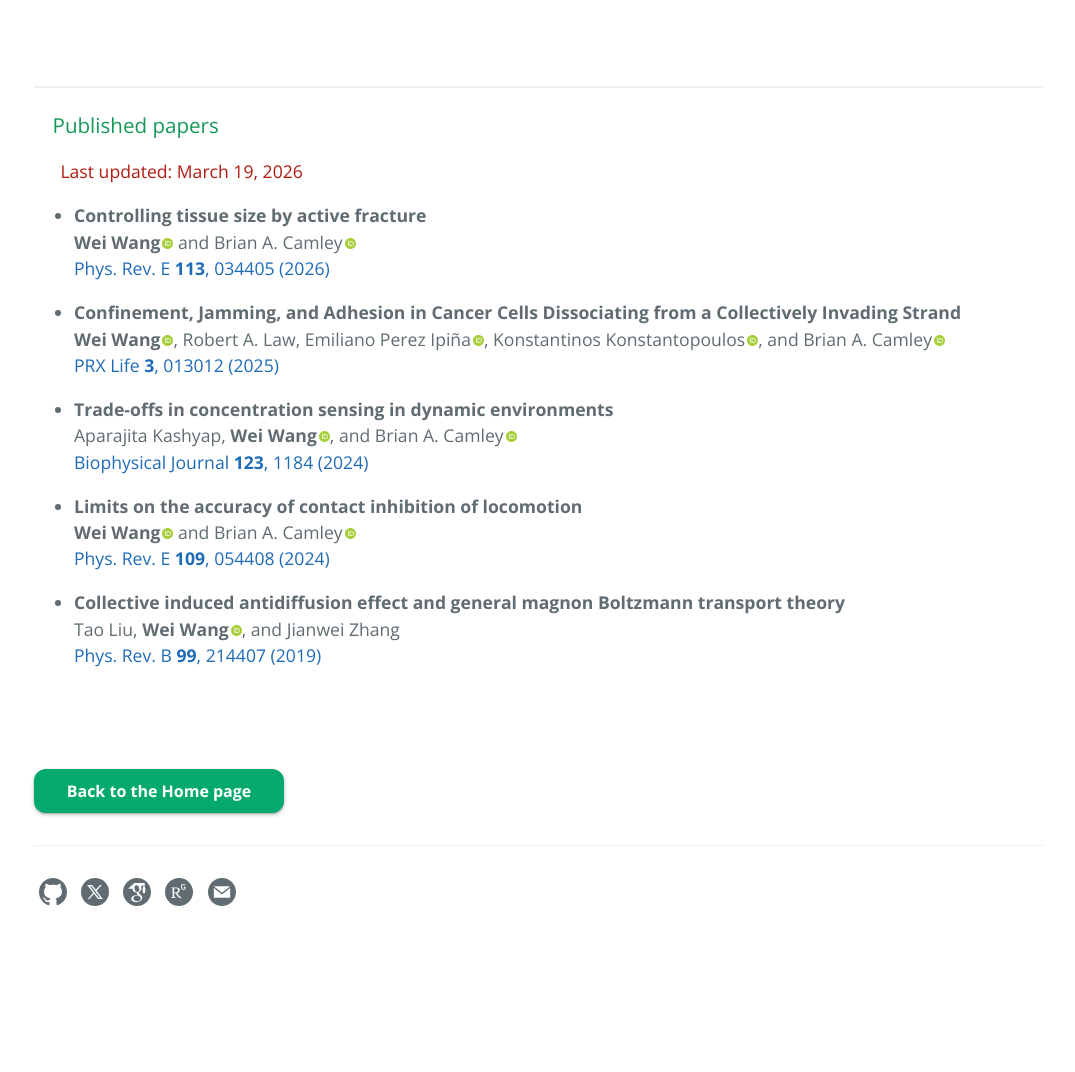
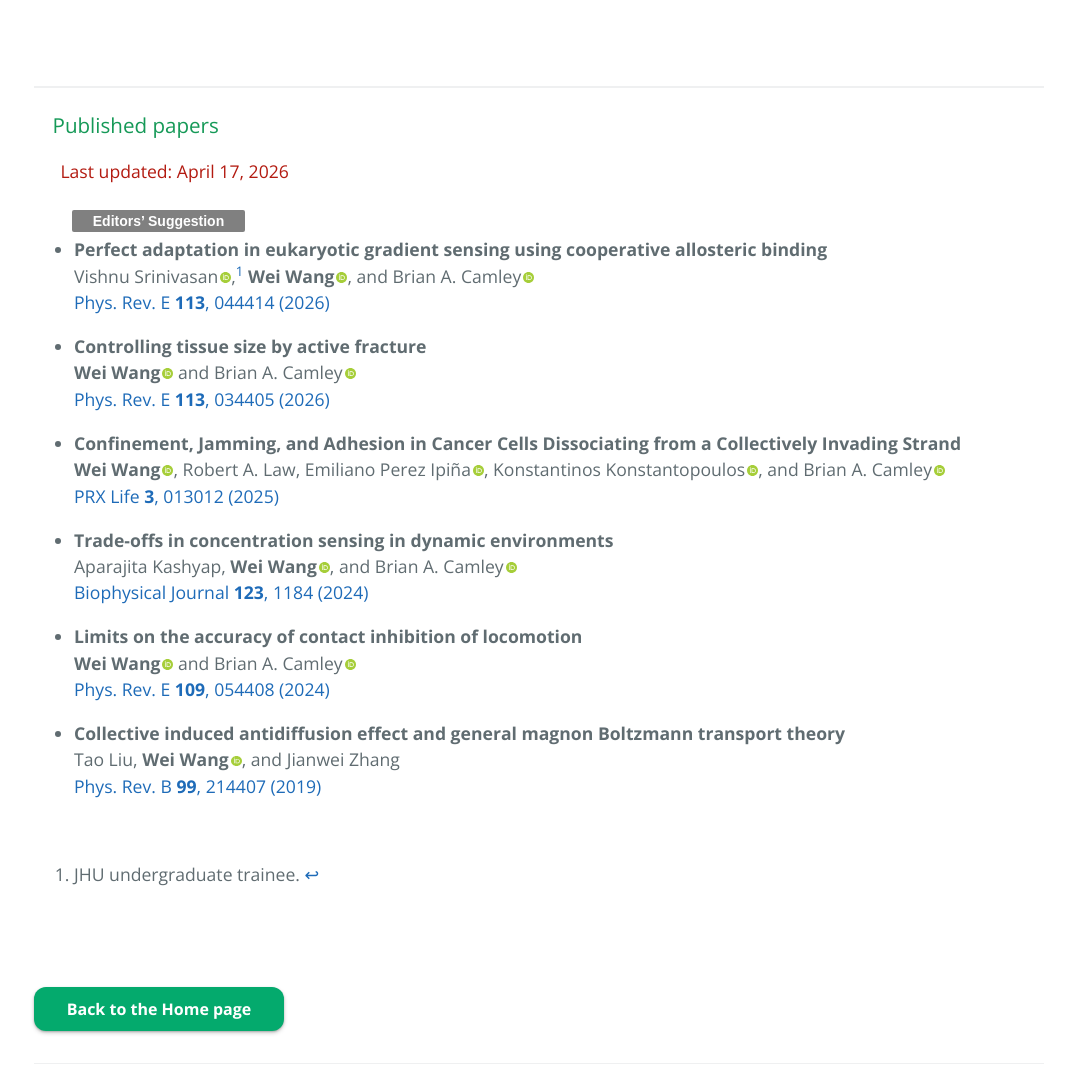
Before and after one commit to wwang721/wwang721.github.io, a Jekyll site: the page built from 2publications.md, in a window 1280 px wide and 1400 px high. Shown: the part 328-1400 px from the top of the window, without its empty margins (101-1176 px from the left). Built offline with Jekyll 4.4.1, drawn with Linux system fonts in a browser that asks for light colours; comment, search, counter and statistics services are not loaded.

Commit message:
:memo: Update Vishnu's paper

```diff
--- a/2publications.md
+++ b/2publications.md
@@ -45,7 +45,16 @@
 <hr style="margin:40px 0px -10px 0px"/>
 ### &ensp;&thinsp;&thinsp;Published papers
 
-&emsp;&ensp;<font color="#b31b11">Last updated: March 19, 2026</font>
+&emsp;&ensp;<font color="#b31b11">Last updated: April 17, 2026</font>
+
+
+<p style="margin:25px 0px -2px 38px"><svg xmlns="http://www.w3.org/2000/svg" width="173" height="22"> <rect width="173" height="22" rx="2" fill="#808080"/> <text x="86.5" y="11" font-family="Arial,Helvetica,sans-serif" font-size="14" font-weight="700" fill="white" text-anchor="middle" dominant-baseline="central">Editors&#8217; Suggestion</text> </svg></p>
+
+<div class="altmetric-embed altmetric-badge-popover-left" data-badge-type="donut" data-doi="10.1103/z9xd-xbw5" style="float:right"></div>
+- **Perfect adaptation in eukaryotic gradient sensing using cooperative allosteric binding**\
+Vishnu Srinivasan[<img src='/images/orcid.logo.icon.svg' onerror="this.style.display='none'" alt="" width="13px" style="padding:0 0.1px 0 2px"/>](https://orcid.org/0009-0002-0225-7590){:target="_blank"},[^1] **Wei Wang**[<img src='/images/orcid.logo.icon.svg' onerror="this.style.display='none'" alt="" width="13px" style="padding:0 0.1px 0 2px"/>](https://orcid.org/0000-0002-0053-1069){:target="_blank"}, and Brian A. Camley[<img src='/images/orcid.logo.icon.svg' onerror="this.style.display='none'" alt="" width="13px" style="padding:0 0.1px 0 2px"/>](https://orcid.org/0000-0002-0765-6956){:target="_blank"}\
+[Phys. Rev. E **113**, 044414 (2026)](https://doi.org/10.1103/z9xd-xbw5){:target="_blank"}
+&ensp;
 
 
 <div class="altmetric-embed altmetric-badge-popover-left" data-badge-type="donut" data-doi="10.1103/dk15-hwzg" style="float:right"></div>
@@ -82,3 +91,7 @@
 Tao Liu, **Wei Wang**[<img src='/images/orcid.logo.icon.svg' onerror="this.style.display='none'" alt="" width="13px" style="padding:0 0.1px 0 2px"/>](https://orcid.org/0000-0002-0053-1069){:target="_blank"}, and Jianwei Zhang\
 [Phys. Rev. B **99**, 214407 (2019)](https://journals.aps.org/prb/abstract/10.1103/PhysRevB.99.214407){:target="_blank"}
 &ensp;
+
+&ensp;
+
+[^1]: JHU undergraduate trainee.
```
